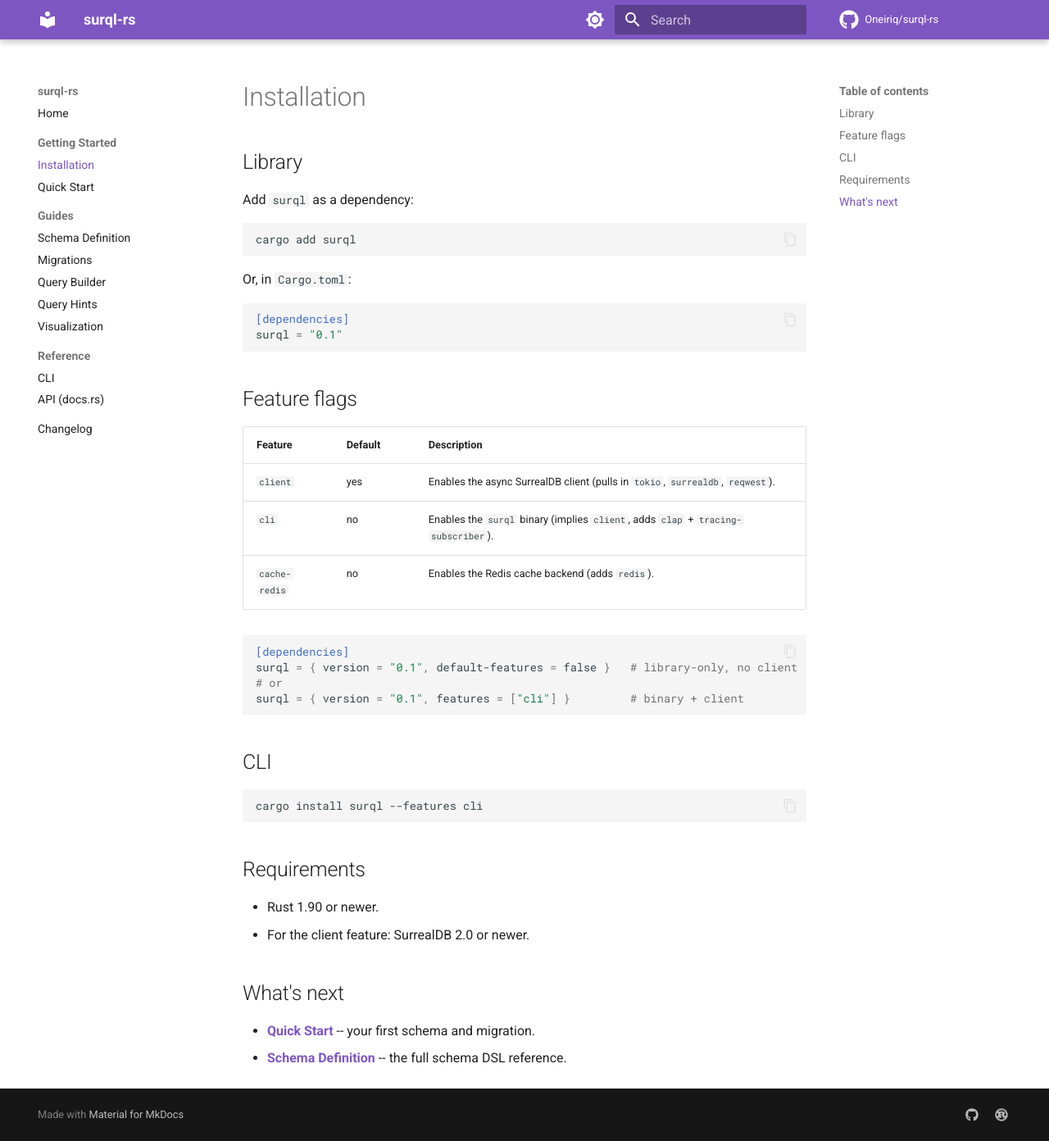
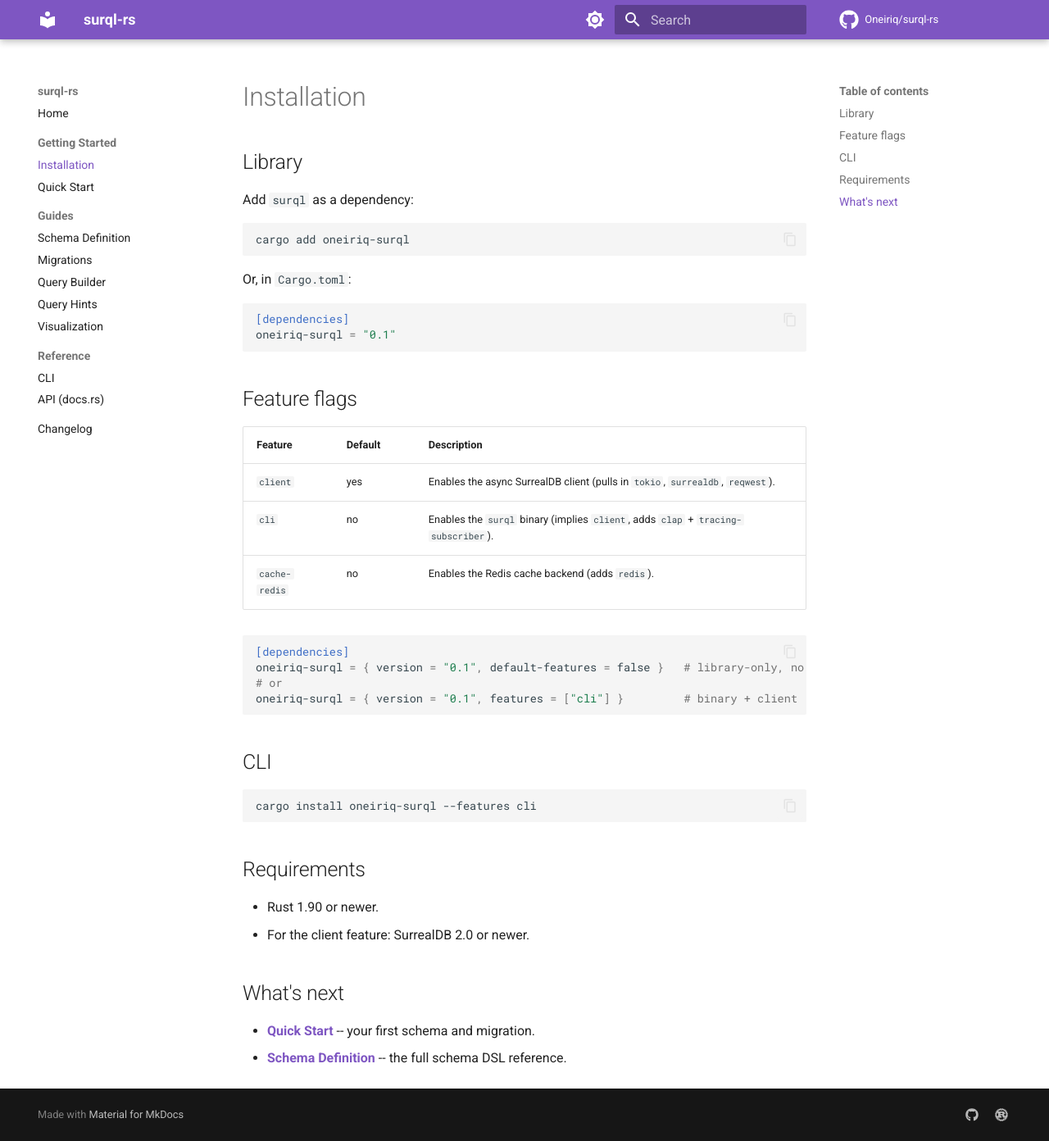
Before and after one commit to Oneiriq/surql-rs, an MkDocs documentation site: the page built from docs/installation.md, in a window 1280 px wide and 1392 px high. Shown: the whole window at 82% size. Built offline with MkDocs 1.6.1 and Material for MkDocs 9.7.7, drawn with Linux system fonts in a browser that asks for light colours; comment, search, counter and statistics services are not loaded.

Commit message:
chore(crate): rename to oneiriq-surql on crates.io
Avoids a name collision with the SurrealDB upstream namespace on
crates.io. The in-code import name stays `surql` (via `[lib] name`),
so consumer code is unchanged:

  # Cargo.toml
  oneiriq-surql = "0.1"

  // in code
  use surql::...;

Updated README and docs installation examples to match the registry
name. No behaviour change.

````diff
--- a/Cargo.toml
+++ b/Cargo.toml
@@ -1,11 +1,11 @@
 [package]
-name = "surql"
+name = "oneiriq-surql"
 version = "0.1.0"
 edition = "2021"
 rust-version = "1.90"
 authors = ["Shon Thomas <shon@oneiriq.com>"]
 license = "Apache-2.0"
-description = "Code-first database toolkit for SurrealDB - schema definitions, migrations, query building, and typed CRUD (Rust port of oneiriq-surql)."
+description = "Code-first database toolkit for SurrealDB - schema definitions, migrations, query building, and typed CRUD (Rust port of oneiriq-surql). Published as the `oneiriq-surql` crate; imported as `use surql::...`."
 repository = "https://github.com/Oneiriq/surql-rs"
 homepage = "https://oneiriq.github.io/surql-rs"
 documentation = "https://oneiriq.github.io/surql-rs"
--- a/docs/installation.md
+++ b/docs/installation.md
@@ -5,14 +5,14 @@
 Add `surql` as a dependency:
 
 ```shell
-cargo add surql
+cargo add oneiriq-surql
 ```
 
 Or, in `Cargo.toml`:
 
 ```toml
 [dependencies]
-surql = "0.1"
+oneiriq-surql = "0.1"
 ```
 
 ## Feature flags
@@ -25,15 +25,15 @@ surql = "0.1"
 
 ```toml
 [dependencies]
-surql = { version = "0.1", default-features = false }   # library-only, no client
+oneiriq-surql = { version = "0.1", default-features = false }   # library-only, no client
 # or
-surql = { version = "0.1", features = ["cli"] }         # binary + client
+oneiriq-surql = { version = "0.1", features = ["cli"] }         # binary + client
 ```
 
 ## CLI
 
 ```shell
-cargo install surql --features cli
+cargo install oneiriq-surql --features cli
 ```
 
 ## Requirements
````
Also changed, not shown: README.md (+2 -2 lines), docs/index.md (+1 -1 lines), 1 other file.
